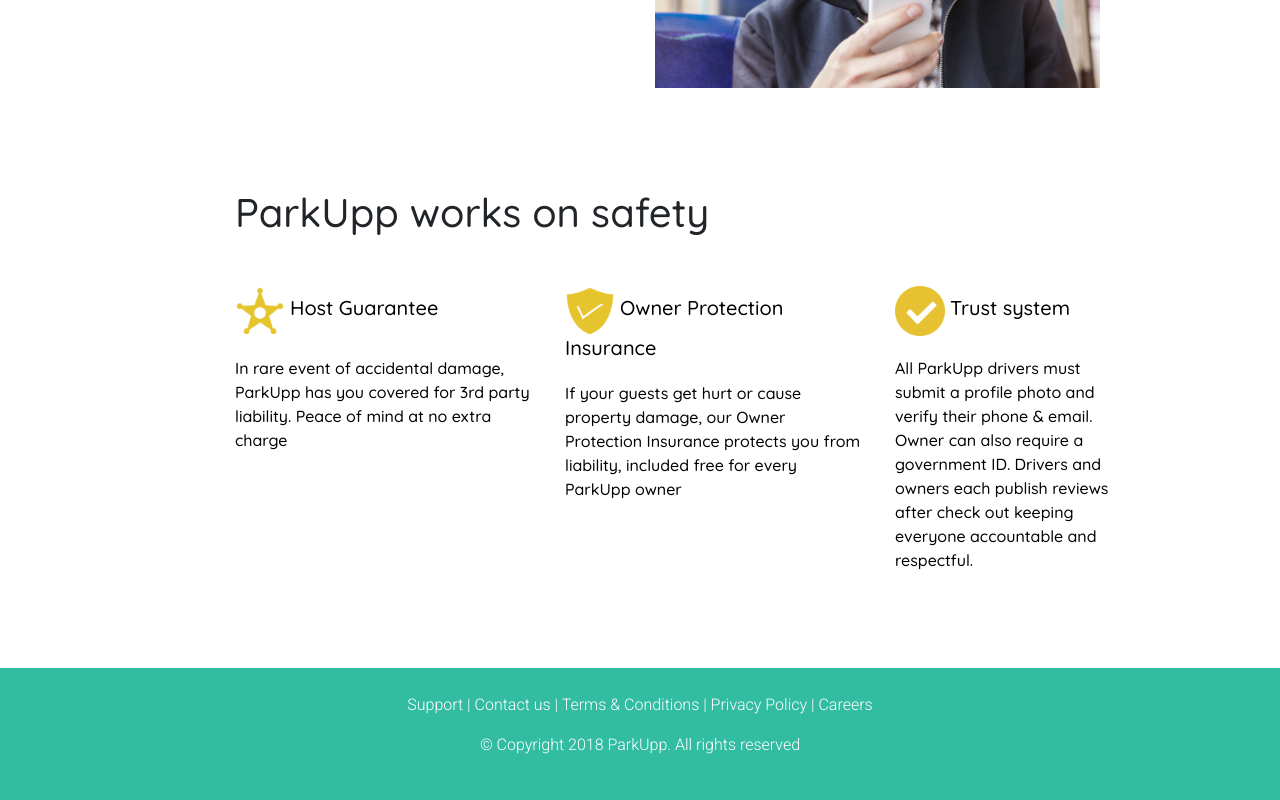
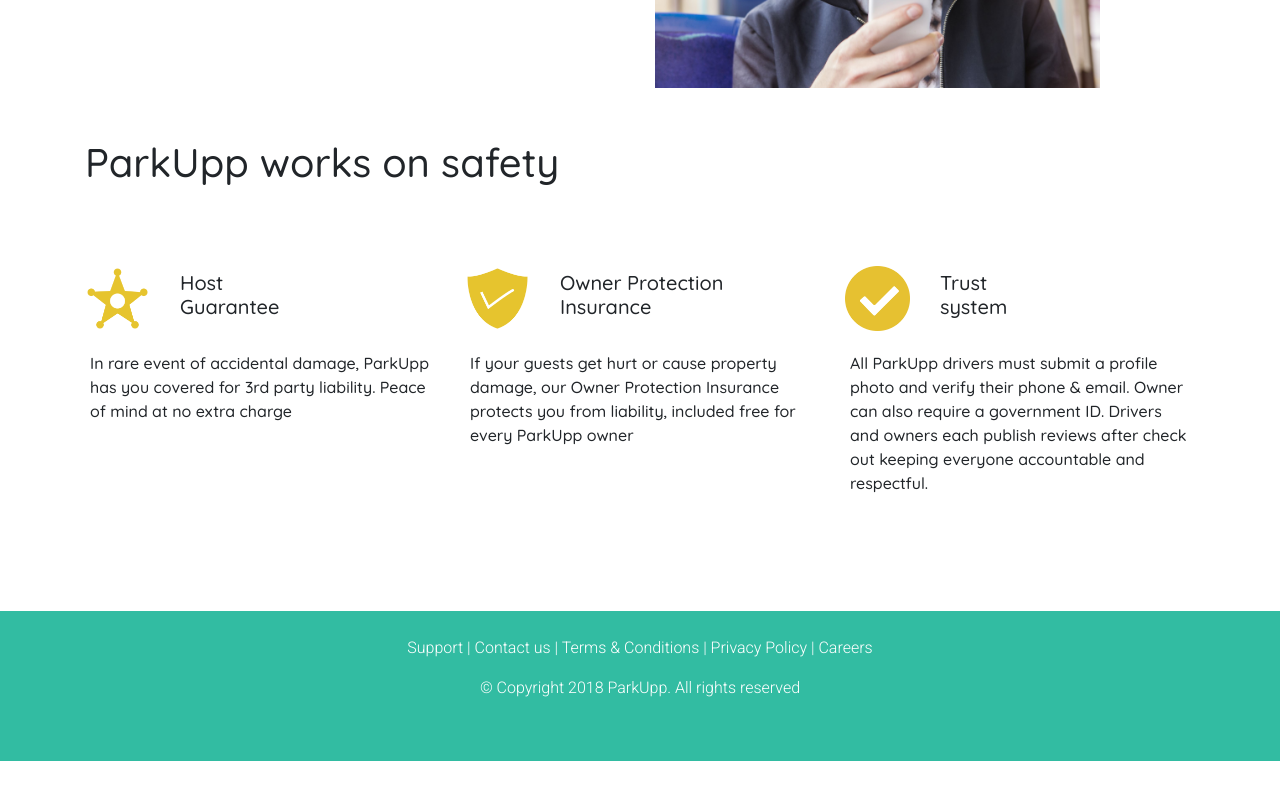
Before and after one commit to LeCray/parkupp, a React (Create React App) app: page /Parking in a window 1280 px wide. Shown: the part 1773-2573 px from the top of the page. After the commit the page ends 2534 px from the top, so only its background shows below. Built offline with nearby package versions, Linux system fonts and the light colour scheme.

Commit message:
Parking screen on Mobile is comming along

```diff
--- a/src/Components/Parking.js
+++ b/src/Components/Parking.js
@@ -21,6 +21,19 @@
 
 
 export default class Parking extends Component {
+    constructor(props) {
+        super(props);
+        this.state = {
+            width: window.innerWidth,
+            mobile: false
+        };
+    }
+
+    componentWillMount(){
+        if (this.state.width <= 576) {
+          this.setState({mobile: true})
+        }
+    }
 
     componentDidMount() {
       window.scrollTo(0, 0)
@@ -70,6 +83,22 @@
 
                 <h1 style={{marginTop: 25}}> How to share your parking</h1>
 
+                 {this.state.mobile?
+                    <div>
+                        <div class="row" style={{marginTop: 30}}>
+                            <div class="col-sm-12">
+                                <img src={require("../listing_woman.jpg")} class="img-fluid"/>
+                            </div>
+                        </div>
+                        <div style={{padding: 15}}>
+                            <h3><span style={{fontSize: 50, color: "#2bbbad", marginRight: 10}}><b>1</b></span><b>List your space</b></h3>
+                            <p>
+                               Free and easy, list the number of bays, times available,
+                                rates charged and don’t forget to upload high quality pictures to make your space attractive.
+                            </p>
+                        </div>
+                    </div>
+                :
                     <div class="row" style={{marginTop: 80}}>
                         <div class="col-lg-1" style={{textAlign: "right"}}>
                             <h1 style={{fontSize: 80, color: "#2bbbad"}}><b>1</b></h1>
@@ -85,7 +114,25 @@
                             <img src={require("../listing_woman.jpg")} class="img-fluid"/>
                         </div>
                     </div>
+                }
 
+                {this.state.mobile?
+                    <div>
+                        <div class="row" style={{marginTop: 30}}>
+                            <div class="col-sm-12">
+                                <img src={require("../parking_car.jpg")} class="img-fluid"/>
+                            </div>
+                        </div>
+                        <div style={{padding: 15}}>
+                            <h3><span style={{fontSize: 50, color: "#2bbbad", marginRight: 10}}><b>2</b></span><b>Allow Access</b></h3>
+                            <p>
+                                For access controlled parking facilities, install LPR technology linked to our
+                                system where parkers can enter using their licence plates.
+                                For single driveways or parking bays, simply leave parkupp enabled QR code at gate for users to tag and check-in.
+                            </p>
+                        </div>
+                    </div>
+                :
                     <div class="row" style={{marginTop: 80}}>
                         <div class="col-lg-5">
                             <img src={require("../parking_car.jpg")} class="img-fluid"/>
@@ -102,7 +149,24 @@
                             </p>
                         </div>
                     </div>
+                }
 
+
+                {this.state.mobile?
+                    <div>
+                        <div class="row" style={{marginTop: 30}}>
+                            <div class="col-sm-12">
+                                <img src={require("../man_smiling.jpg")} class="img-fluid"/>
+                            </div>
+                        </div>
+                        <div style={{padding: 15}}>
+                            <h3><span style={{fontSize: 50, color: "#2bbbad", marginRight: 10}}><b>3</b></span><b>Get Paid</b></h3>
+                            <p>
+                                Simply receive payment on your account through your our secure payment gateway
+                            </p>
+                        </div>
+                    </div>
+                :
                     <div class="row" style={{marginTop: 80}}>
                         <div class="col-lg-1" style={{textAlign: "right"}}>
                             <h1 style={{fontSize: 80, color: "#2bbbad"}}><b>3</b></h1>
@@ -117,38 +181,60 @@
                             <img src={require("../man_smiling.jpg")} class="img-fluid"/>
                         </div>
                     </div>
+                }
 
-                <h1 style={{marginLeft: 150, marginTop: 100}}> ParkUpp works on safety</h1>
 
-                <div class="row" style={{marginTop: 50, color: "black", paddingLeft: 150}}>
+
+                <h1 style={{marginTop: 50}}> ParkUpp works on safety</h1>
+
+                <div class="row" style={{marginTop: 80}}>
                     <div class="col-lg-4">
-                        <div >
-                            <img src={require("../badge.png")} style={{height: 50, display: "inline"}}/>
-                            <h5 style={{display: "inline", marginLeft: 5}}><strong>Host Guarantee</strong></h5>
-                            <p style={{marginTop: 20}}>
+                        <div class="row">
+                            <div class="col-lg-3">
+                                <img src={require("../badge.png")} class="img-fluid"/>
+                            </div>
+                            <div class="col-lg-8" style={{paddingTop: 5}}>
+                                <h5><strong>Host<br/>Guarantee</strong></h5>
+                            </div>
+                        </div>
+                        <div class="row">
+                            <p style={{padding: 20}}>
                                 In rare event of accidental damage, ParkUpp has you covered for 3rd party liability.
                                 Peace of mind at no extra charge
                             </p>
                         </div>
                     </div>
                     <div class="col-lg-4 pictures">
-                        <div>
-                            <img src={require("../shield.png")} style={{height: 50, display: "inline"}}/>
-                            <h5 style={{display: "inline", marginLeft: 5}}><strong>Owner Protection Insurance</strong></h5>
-                            <p style={{marginTop: 20}}>
+                        <div class="row">
+                            <div class="col-lg-3">
+                                <img src={require("../shield.png")} class="img-fluid"/>
+                            </div>
+                            <div class="col-lg-8" style={{paddingTop: 5}}>
+                                <h5><strong>Owner Protection<br/>Insurance</strong></h5>
+                            </div>
+                        </div>
+                        <div class="row">
+                            <p style={{padding: 20}}>
                                 If your guests get hurt or cause property damage, our Owner Protection Insurance
                                 protects you from liability, included free for every ParkUpp owner
                             </p>
                         </div>
                     </div>
-                    <div class="col-lg-4 pictures" style={{paddingRight: 100}}>
-                        <img src={require("../trust.png")} style={{height: 50, display: "inline"}}/>
-                        <h5 style={{display: "inline", marginLeft: 5}}><strong>Trust system</strong></h5>
-                        <p style={{marginTop: 20}}>
+                    <div class="col-lg-4 pictures">
+                        <div class="row">
+                            <div class="col-lg-3">
+                                <img src={require("../trust.png")} class="img-fluid"/>
+                            </div>
+                            <div class="col-lg-8" style={{paddingTop: 5}}>
+                                <h5><strong>Trust<br/>system</strong></h5>
+                            </div>
+                        </div>
+                        <div class="row">
+                            <p style={{padding: 20}}>
                                All ParkUpp drivers must submit a profile photo and verify their phone & email. Owner can also require a government ID.
                                Drivers and owners each publish reviews after check out keeping everyone accountable and respectful.
                             </p>
-
+                        </div>
                     </div>
                 </div>
             </div>
```
Lines whose indentation alone changed are shown as unchanged.
